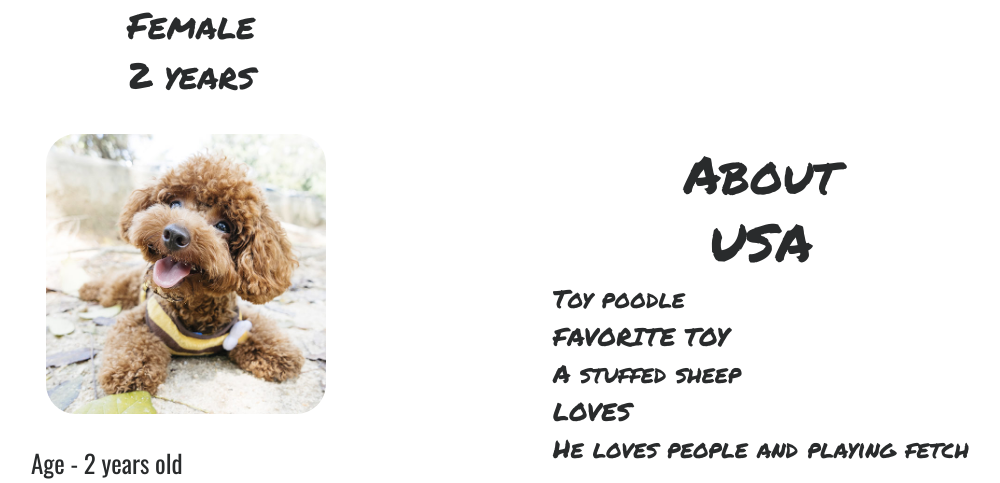
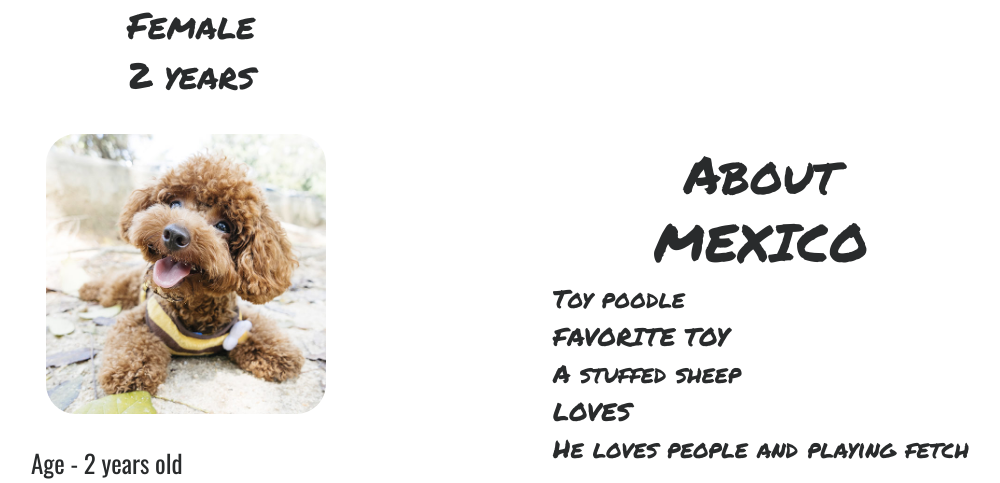
Before and after one commit to hhh146578/theFedGAE, a Python web app: template templates/pet8.html in a window 1280 px wide. Shown: the part 621-1104 px from the top of the page, without its empty margins (69-1069 px from the left). Run offline with Jinja, Linux system fonts and the light colour scheme; the template is opened without the code that fills it, so the values that code supplies are empty; some libraries are stand-ins or nearby versions.

Commit message:
Update pet8.html

```diff
--- a/templates/pet8.html
+++ b/templates/pet8.html
@@ -35,7 +35,7 @@
                     <div id = "abouttext">
                     <h1 class="display-4 text-center ">About</h1>
                     <h1 class="display-4 text-center">
-                      USA
+                      MEXICO
                     </h1>
                      <div class = "abouttext2">
                     <div>
```
